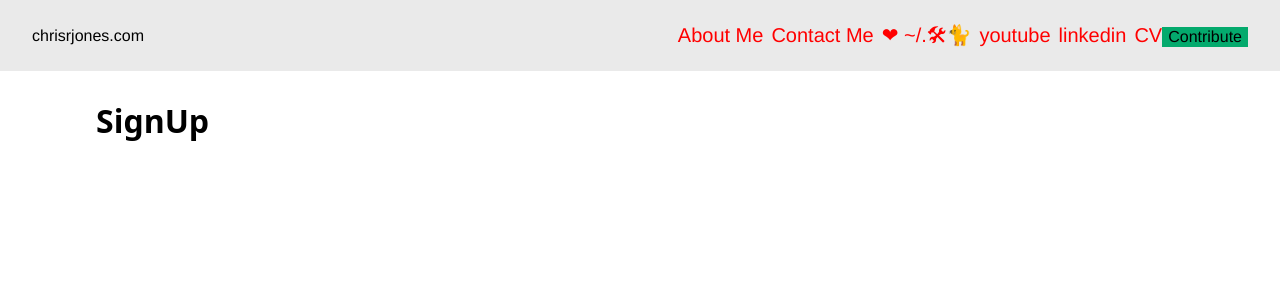
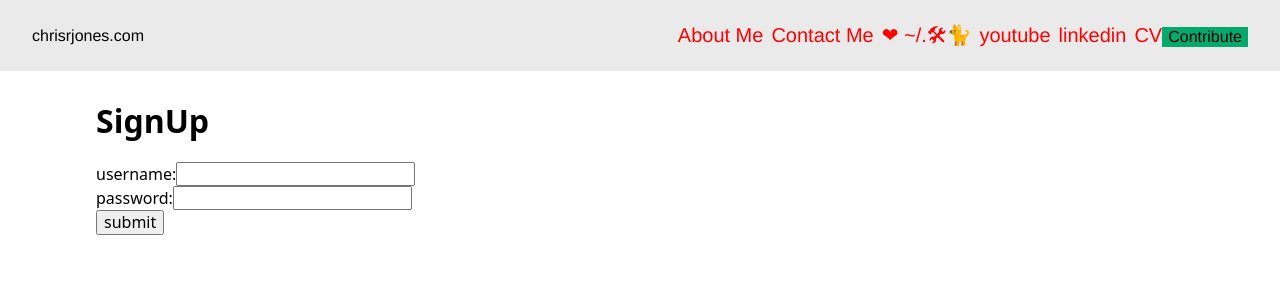
Before and after one commit to ipatch/chrisrjones_web, a React app in the folder frontends/my-react-starter/: page /signup in a window 1280 px wide. Shown: the top 300 px of the page. Built offline with nearby package versions, Linux system fonts and the light colour scheme.

Commit message:
#react scaffold a login page based on the signup-page

```diff
--- a/frontends/my-react-starter/package.json
+++ b/frontends/my-react-starter/package.json
@@ -31,7 +31,7 @@
     "@babel/preset-env": "^7.22.9",
     "@babel/preset-react": "^7.22.5",
     "@pmmmwh/react-refresh-webpack-plugin": "^0.5.10",
-    "@types/react": "^18.2.17",
+    "@types/react": "^18.2.18",
     "@types/react-dom": "^18.2.7",
     "acorn": "^8.7.1",
     "babel-loader": "^9.1.3",
--- a/frontends/my-react-starter/src/components/Navbar.jsx
+++ b/frontends/my-react-starter/src/components/Navbar.jsx
@@ -84,8 +84,7 @@ const NavbarDropdown = () => {
           >
             Signup
           </a>
-          <a
-            href="#"
+          <a onClick={() => navigate('/login')}
             onMouseEnter={handleMouseEnter}
             onMouseLeave={handleMouseLeave}
             style={navbarDropdownContentStyle}
--- a/frontends/my-react-starter/src/index.js
+++ b/frontends/my-react-starter/src/index.js
@@ -5,6 +5,7 @@ import App from './App';
 import ErrorPage from './error-page.jsx';
 import { AboutPage } from './about-page.jsx';
 import { SignupPage } from './signup-page.jsx';
+import { LoginPage } from './login-page.jsx';
 
 const router = createBrowserRouter([
   {
@@ -21,6 +22,10 @@ const router = createBrowserRouter([
     path: '/signup',
     element: <SignupPage />
   },
+  {
+    path: '/login',
+    element: <LoginPage />
+  },
 ]);
 
 const container = document.getElementById('app');
--- a/frontends/my-react-starter/src/signup-page.jsx
+++ b/frontends/my-react-starter/src/signup-page.jsx
@@ -6,9 +6,19 @@ const SignupPage = () => {
     return(
       <>
       <Navbar />
-      <div className='about-page-container'>
+      <div className='signup-page-container'>
         <h1>SignUp</h1>
-        {/* <p> my placeholder about page</p> */}
+        <form action='#'>
+          <div>
+          <label htmlFor='fname'>username:</label>
+          <input type='text' id='uname' name='fname' />
+          </div>
+          <div>
+          <label htmlFor='password'>password:</label>
+          <input type='text' id='password' name='password' />
+          </div>
+          <input type='submit' value='submit' />
+        </form>
       </div>
       </>
     );
--- a/frontends/my-react-starter/src/styles.css
+++ b/frontends/my-react-starter/src/styles.css
@@ -20,6 +20,11 @@
   text-align: center;
 }
 
+.signup-page-container {
+  margin: 2rem 6rem;
+  /* display: flex; */
+  /* display: block; */
+}
 .Navbar {
   font-family: Helvetica;
   flex: 50%;
```
Also changed, not shown: 1 other file (tests, documents, lock files or other folders).
